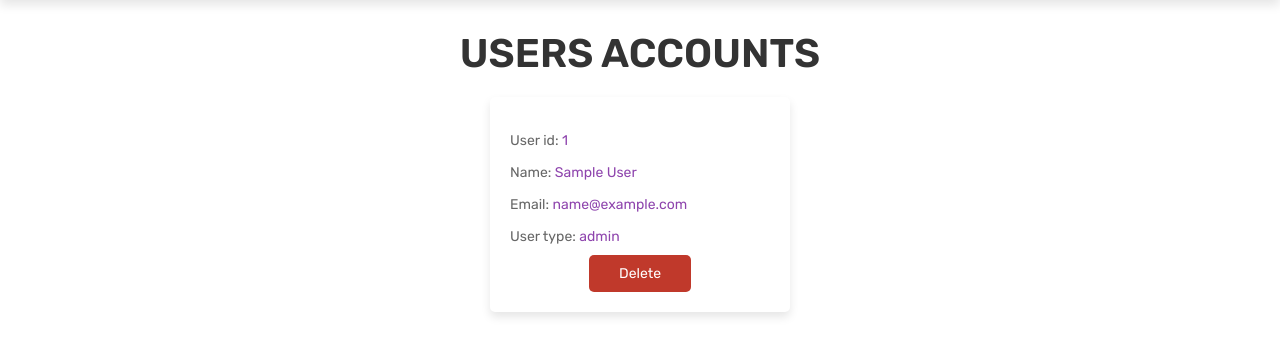
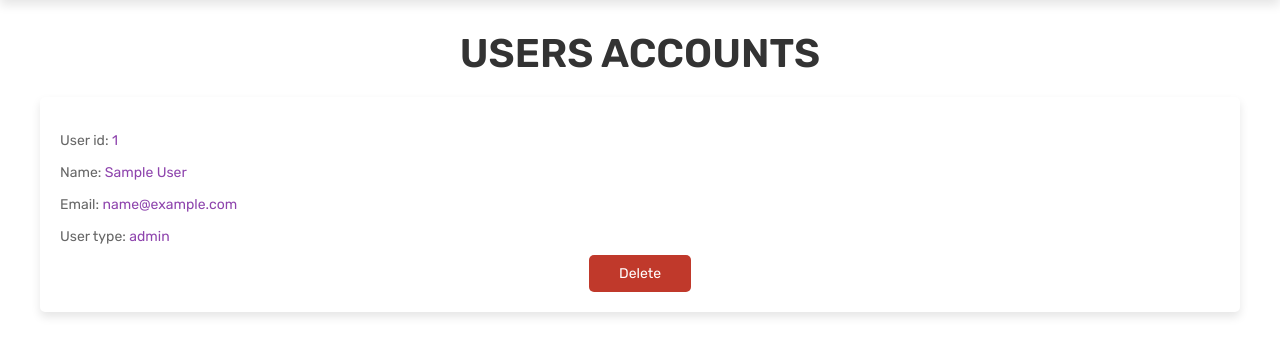
Before and after one commit to higoreduardodocs/php-application, a PHP site: page /admin/users.php in a window 1280 px wide. Shown: the part 52-408 px from the top of the page. Run offline with PHP 8.4, Linux system fonts and the light colour scheme; the visitor is signed in with stand-in values (Sample User, id 1); tables that the repository leaves empty or names only in its code hold one stand-in row (values such as "Sample post").

Commit message:
:lipstick: Refactor: Edit style grid display

```diff
--- a/public/admin/messages.php
+++ b/public/admin/messages.php
@@ -30,7 +30,7 @@ if (isset($_GET['delete'])) {
 <body>
   <?php include './header.php'; ?>
 
-  <section>
+  <section class="messages">
     <h1 class="title">Messages</h1>
     <div class="box-container">
     <?php
--- a/public/admin/users.php
+++ b/public/admin/users.php
@@ -30,7 +30,7 @@ if (isset($_GET['delete'])) {
 <body>
   <?php include './header.php'; ?>
 
-  <section>
+  <section class="users">
     <h1 class="title">Users accounts</h1>
     <div class="box-container">
       <?php
--- a/public/css/style.css
+++ b/public/css/style.css
@@ -788,11 +788,18 @@ section {
   width: 25%;
 }
 
-/* PLACED ORDERS */
+/* ORDERS/PLACED ORDERS/USERS/MESSAGES */
+.messages .box-container,
+.users .box-container,
+.orders .box-container,
 .placed-orders .box-container {
   display: flex;
+  flex-wrap: wrap;
 }
 
+.users .box-container .box,
+.messages .box-container .box,
+.orders .box-container .box,
 .placed-orders .box-container .box {
   flex: 1 1 40rem;
 }
```
